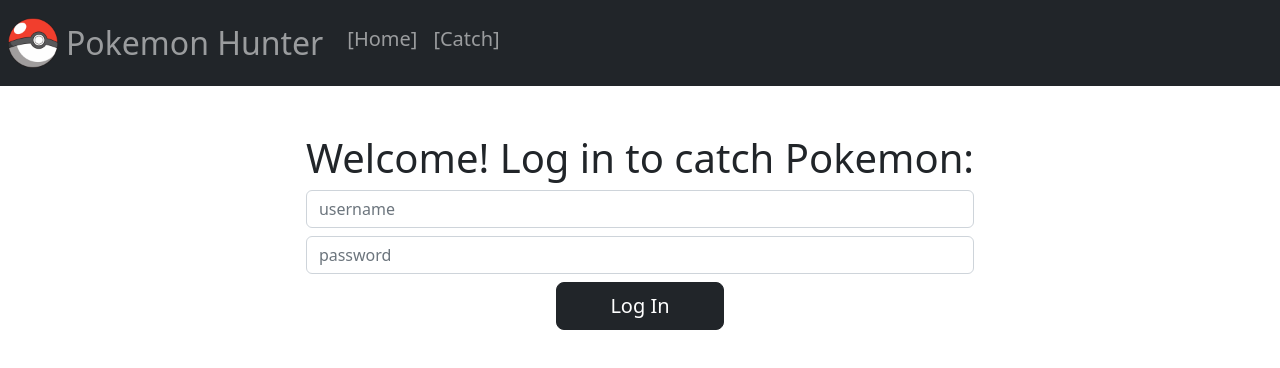
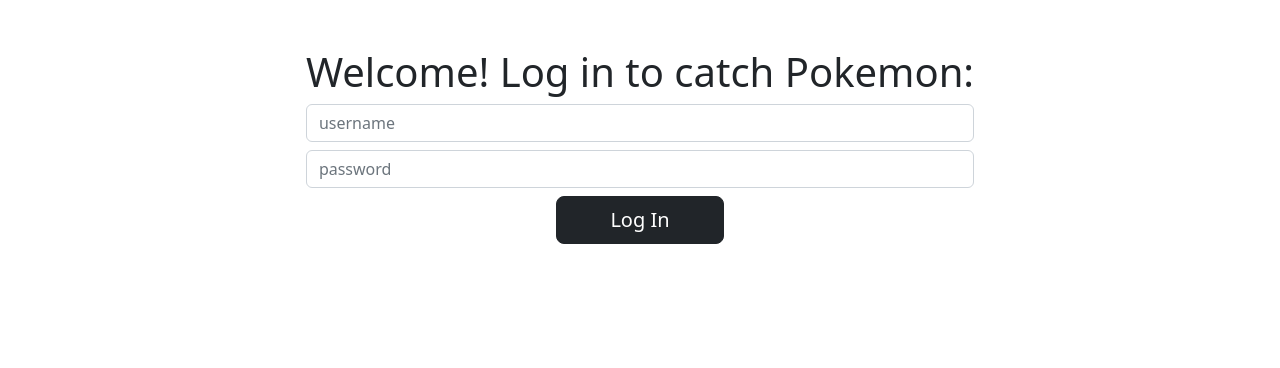
Before and after one commit to 251905-HEXAWARE-ANGULAR/PokemonHunter, an Angular app in the folder pokemon-hunter/: page / in a window 1280 px wide. Shown: the top 368 px of the page. Built offline with nearby package versions, Linux system fonts and the light colour scheme.

Commit message:
navbar hidden on login page

```diff
--- a/pokemon-hunter/src/app/app.component.html
+++ b/pokemon-hunter/src/app/app.component.html
@@ -1,5 +1,5 @@
 <!-- Statically display the navbar component, since we always want to see it -->
-<app-navbar/>
+<app-navbar *ngIf="router.url !== '/'"/>
 
 <!-- Check app.routes.ts to see what component is tied to what route -->
 <!-- We need this here for routes to work!! -->
```
Also changed, not shown: pokemon-hunter/src/app/app.component.ts (+8 -2 lines).
